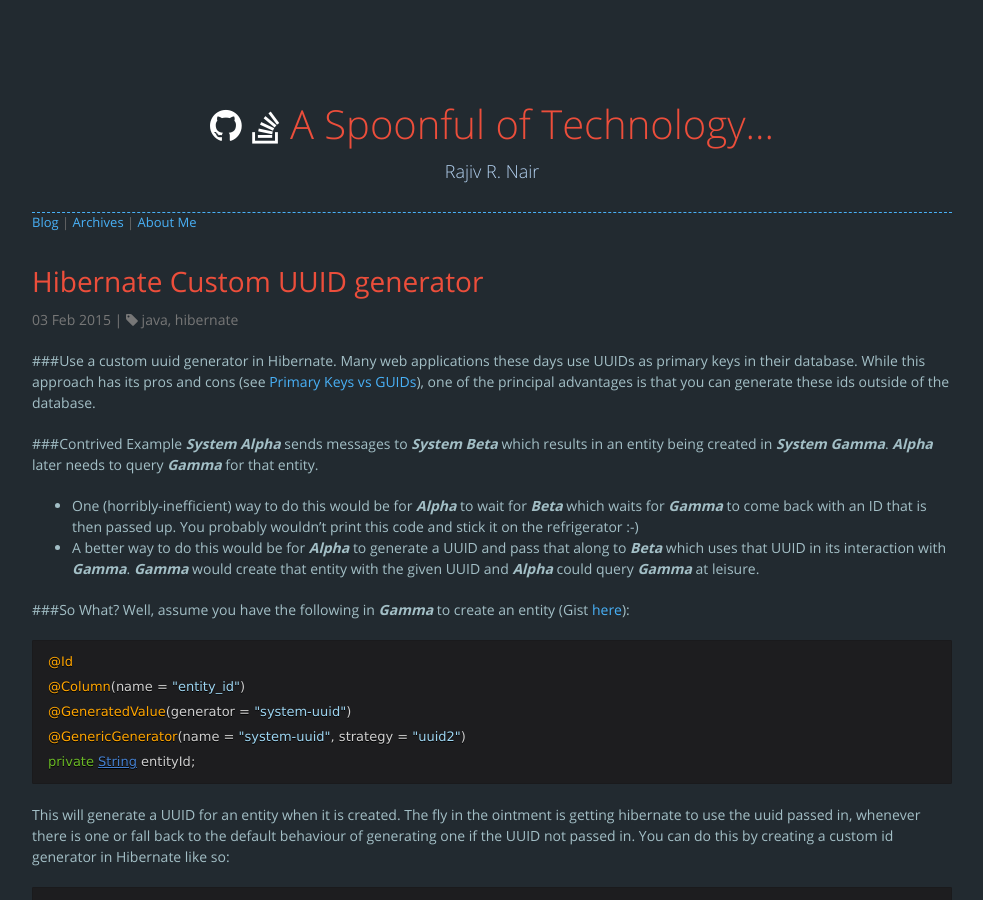
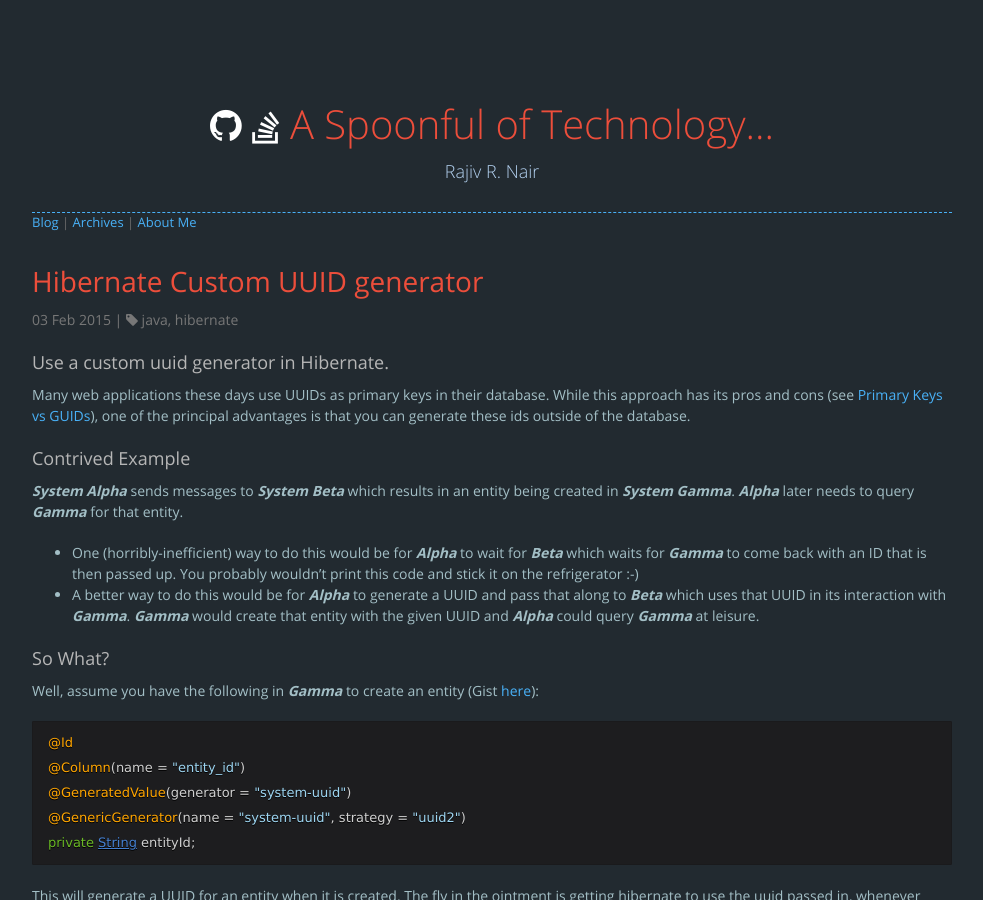
Before and after one commit to rajivrnair/rajivrnair.github.io, a Jekyll site: the page built from _posts/2015-02-03-custom-hibernate-uuid.md, in a window 1280 px wide and 900 px high. Shown: the whole window, without its empty margins (148-1131 px from the left). Built offline with Jekyll 4.4.1, drawn with Linux system fonts in a browser that asks for light colours; nearby versions of some CDN libraries; comment, search, counter and statistics services are not loaded; some of the changed text lies outside the part shown.

Commit message:
custom hib | Updated for new MD syntax

```diff
--- a/_posts/2015-02-03-custom-hibernate-uuid.md
+++ b/_posts/2015-02-03-custom-hibernate-uuid.md
@@ -3,27 +3,27 @@ title: Hibernate Custom UUID generator
 tags: [java, hibernate]
 ---
 
-###Use a custom uuid generator in Hibernate.
+### Use a custom uuid generator in Hibernate.
 Many web applications these days use UUIDs as primary keys in their database. While this approach has its pros and cons (see [Primary Keys vs GUIDs](http://blog.codinghorror.com/primary-keys-ids-versus-guids/)), one of the principal advantages is that you can generate these ids outside of the database.
 
-###Contrived Example
+### Contrived Example
 *System Alpha* sends messages to *System Beta* which results in an entity being created in *System Gamma*. *Alpha* later needs to query *Gamma* for that entity.
 
 - One (horribly-inefficient) way to do this would be for *Alpha* to wait for *Beta* which waits for *Gamma* to come back with an ID that is then passed up. You probably wouldn't print this code and stick it on the refrigerator :-)
 - A better way to do this would be for *Alpha* to generate a UUID and pass that along to *Beta* which uses that UUID in its interaction with *Gamma*. *Gamma* would create that entity with the given UUID and *Alpha* could query *Gamma* at leisure.
 
-###So What?
+### So What?
 Well, assume you have the following in *Gamma* to create an entity (Gist [here](https://gist.github.com/rajivrnair/2f660011d821002ecc4c)):
-{% highlight java %}
+~~~ java
 @Id
 @Column(name = "entity_id")
 @GeneratedValue(generator = "system-uuid")
 @GenericGenerator(name = "system-uuid", strategy = "uuid2")
 private String entityId;
-{% endhighlight %}
+~~~
 
 This will generate a UUID for an entity when it is created. The fly in the ointment is getting hibernate to use the uuid passed in, whenever there is one or fall back to the default behaviour of generating one if the UUID not passed in. You can do this by creating a custom id generator in Hibernate like so:
-{% highlight java %}
+~~~ java
 /**
  * Based on http://stackoverflow.com/a/5392349/566434
  */
@@ -50,18 +50,18 @@ public class InquisitiveUUIDGenerator extends UUIDGenerator {
         }
     }
 }
-{% endhighlight %}
+~~~
 
 As you can see, this uses the UUID passed in or generates one if the id is absent. The original entity class too needs to change like so:
-{% highlight java %}
+~~~ java
 @Id
 @Column(name = "entity_id")
 @GeneratedValue(generator = "inquisitive-uuid")
 @GenericGenerator(name = "inquisitive-uuid", strategy = "com.myapp.persistence.generators.InquisitiveUUIDGenerator")
 private String entityId;
-{% endhighlight %}
+~~~
 
-###References
+### References
 These people have written a lot of sensible stuff about UUIDs and Hibernate identifiers.
 
 - [Hibernate and UUID Identifiers](http://vladmihalcea.com/2014/07/01/hibernate-and-uuid-identifiers/)
```
